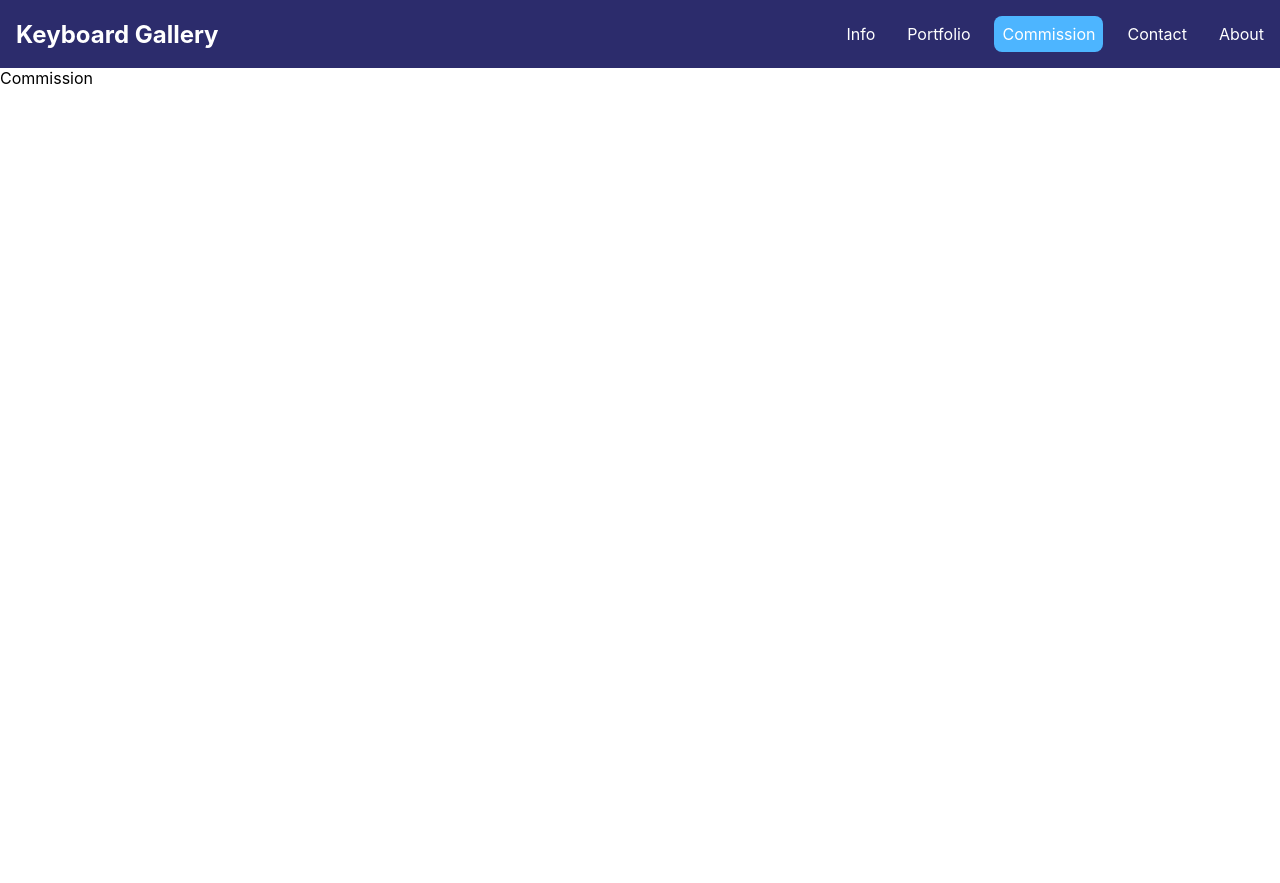
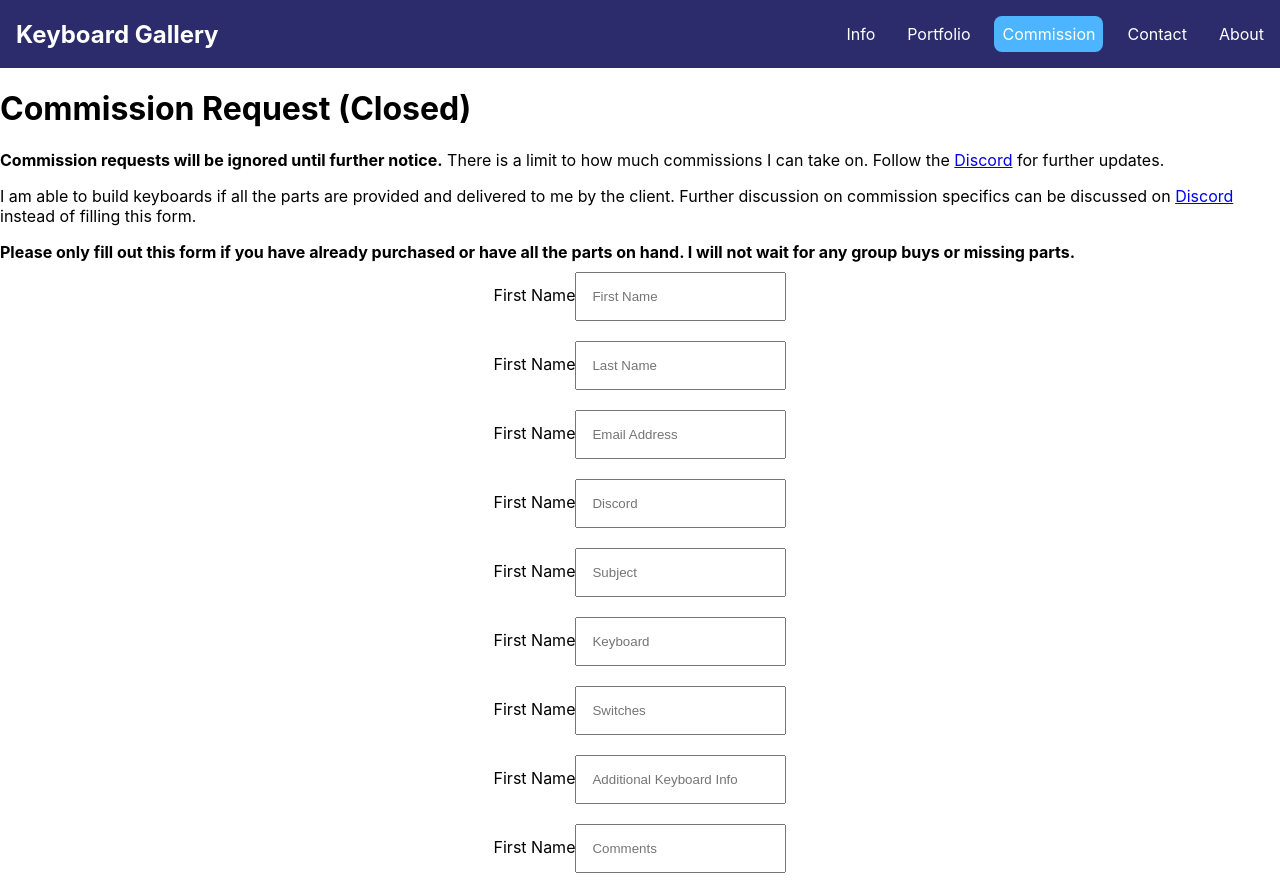
Before and after one commit to Crisu07/KeebGallery, a React (Create React App) app: page /commission in a window 1280 px wide. Before the commit the page ends 800 px from the top, so only its background shows below. Built offline with nearby package versions, Linux system fonts and the light colour scheme.

Commit message:
Commission Form Progress
Commission form works

TODO: css and add email feature to it

```diff
--- a/src/components/pages/About.jsx
+++ b/src/components/pages/About.jsx
@@ -13,7 +13,7 @@ export const About = () => {
       <p>
         Yahallo! My name is Chris Nguyen and welcome to my page for custom keyboard commissions. This is for customers who wish for me to provide an assembly service for their keyboard, considering they have already acquired all the parts or have worked on getting parts through me.
       </p>
-      <p>If you guys are new to the hobby and wish for some recommendations on switches, boards, and other parts - feel free to reach out to me on <a href="https://discord.gg/tdv8sewx2M" target='_blank'>Discord</a> or <a href="/contact">Email</a>! This is completely free as my way of building a community and helping others join this hobby.</p>
+      <p>If you guys are new to the hobby and wish for some recommendations on switches, boards, and other parts - feel free to reach out to me on <a href="https://discord.gg/t4q99vGpjh" target='_blank'>Discord</a> or <a href="/contact">Email</a>! This is completely free as my way of building a community and helping others join this hobby.</p>
       <br />
       <p>
         Here is a breakdown of my services and what is to be expected (Anything involving soldering is unavailable at the moment due to my soldering kit breaking):
--- /dev/null
+++ b/src/components/pages/Commission.css
@@ -0,0 +1,10 @@
+.commissionformcontainer {
+    display: flex;
+    align-items: center;
+    justify-content: center;
+}
+
+.commissioninput {
+    padding: 15px;
+    margin: 10px 0px;
+}
--- a/src/components/pages/Commission.jsx
+++ b/src/components/pages/Commission.jsx
@@ -1,8 +1,38 @@
 // Commission Form Page
-import React from 'react'
+import React, { useState } from 'react'
+import ReqForm from './ReqForm'
 
 export const Commission = () => {
+  const [firstname, setFirst] = useState('')
+  const [lastname, setLast] = useState('')
+
+  // console.log(firstname)
+
   return (
-    <div>Commission</div>
+    <>
+      <div className='commissioninfocontainer'>
+      {/* <h1 className='commissiontitle'>Commission Request</h1> */}
+
+      {/* Commissions Closed Portion - uncomment when open */}
+      <h1 className='commissiontitle'>Commission Request (Closed)</h1>
+      <p><strong>Commission requests will be ignored until further notice.</strong> There is a limit to how much commissions I can take on. Follow the <a href="https://discord.gg/t4q99vGpjh" target='_blank'>Discord</a> for further updates.</p>
+
+      <p>I am able to build keyboards if all the parts are provided and delivered to me by the client. Further discussion on commission specifics can be discussed on <a href="https://discord.gg/t4q99vGpjh" target='_blank'>Discord</a> instead of filling this form.</p>
+      <strong>Please only fill out this form if you have already purchased or have all the parts on hand. I will not wait for any group buys or missing parts.</strong>
+      </div>
+      <div className='commissionformcontainer'>
+        <form>
+          <ReqForm placeholder='First Name' setFirst={setFirst}/>
+          <ReqForm placeholder='Last Name'/>
+          <ReqForm placeholder='Email Address'/>
+          <ReqForm placeholder='Discord'/>
+          <ReqForm placeholder='Subject'/>
+          <ReqForm placeholder='Keyboard'/>
+          <ReqForm placeholder='Switches'/>
+          <ReqForm placeholder='Additional Keyboard Info'/>
+          <ReqForm placeholder='Comments'/>
+        </form>
+      </div>
+    </>
   )
 }
--- /dev/null
+++ b/src/components/pages/ReqForm.jsx
@@ -0,0 +1,15 @@
+// Commission Request Form
+import React from 'react'
+import './Commission.css'
+
+// makes it easier than doing a separate input per criteria
+const ReqForm = (props) => {
+  return (
+    <div>
+        <label>First Name</label>
+        <input placeholder={props.placeholder} onChange={e=>props.setFirst(e.target.value)} className='commissioninput'/>
+    </div>
+  )
+}
+
+export default ReqForm
```
